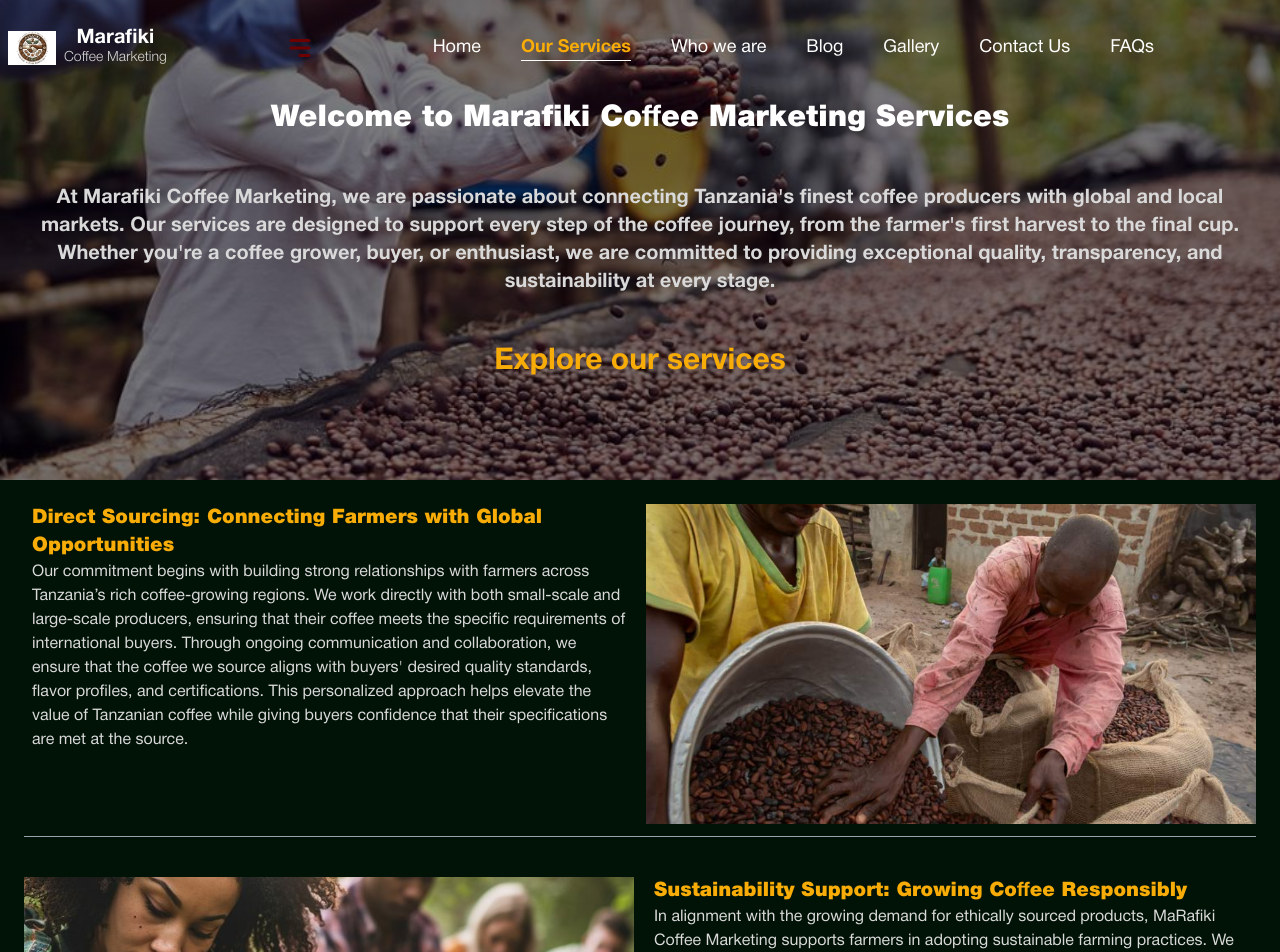
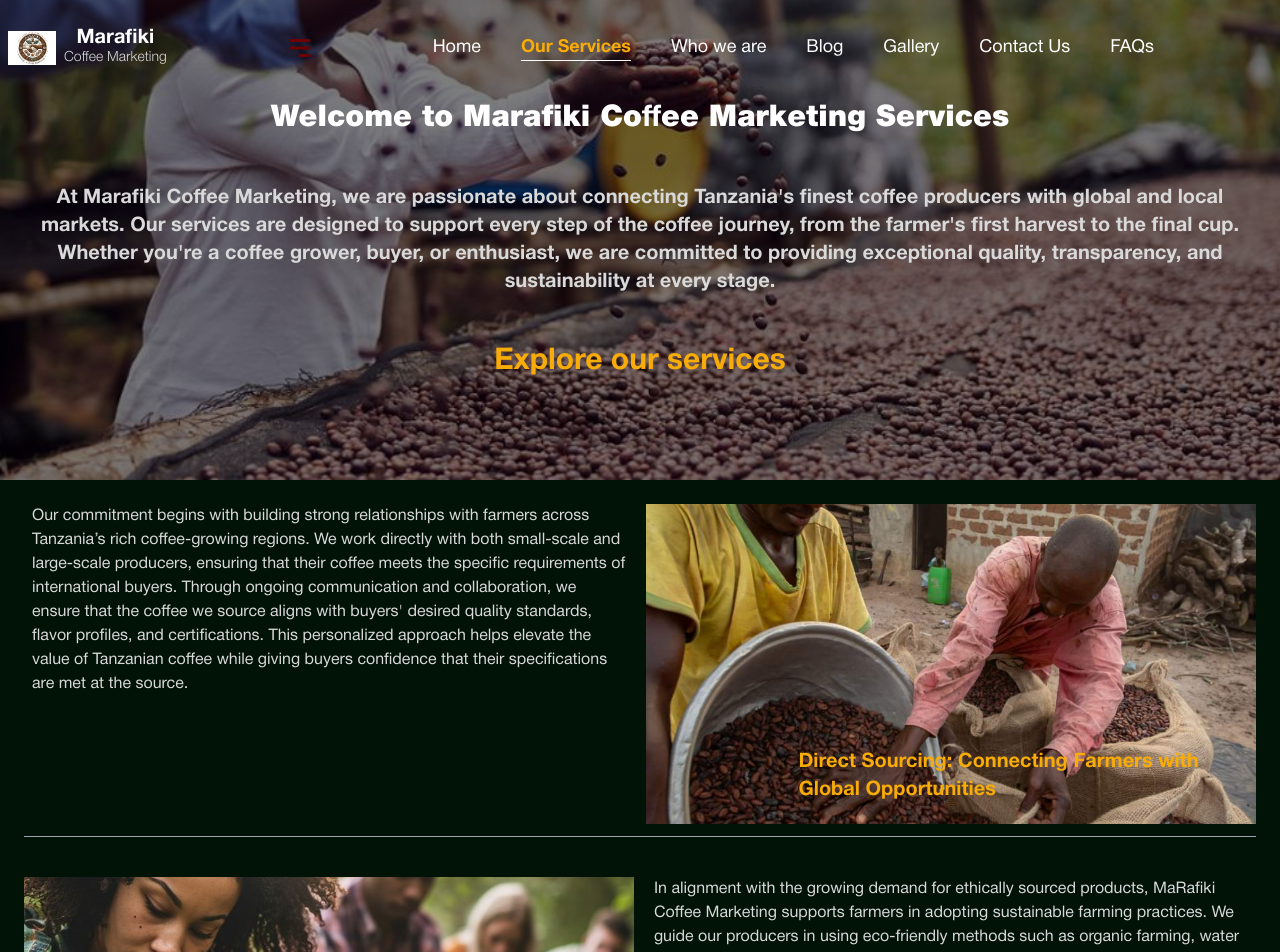
Before and after one commit to Frank-128/marafiki, a Next.js app: page /our-services in a window 1280 px wide. Shown: the top 952 px of the page. Built offline with nearby package versions, Linux system fonts and the light colour scheme.

Commit message:
finished faqs blog and gallery

```diff
--- a/app/our-services/page.jsx
+++ b/app/our-services/page.jsx
@@ -31,17 +31,20 @@
                     key={i}
                     className={`flex flex-col sm:flex-row ${i % 2 === 0 && 'sm:flex-row-reverse'} gap-3 pb-3 border-b-[0.8px] border-gray-400`}
                     >
+                    <div className={"relative basis-1/2 w-[90vw] group sm:w-[30vw] cursor-pointer h-[40vh]"}>
+
                         <Image
                             src={item.img}
                             alt="image data"
                              width={200}
                             height={200}
-                            className="basis-1/2 w-[90vw] sm:w-[30vw] h-[40vh] object-cover"
+                            className="h-full w-full object-cover group-hover:opacity-20"
                         />
-                        <div id={item.id} className={"flex flex-col basis-1/2 px-2 "}>
-                            <h1 className="font-black sm:text-xl text-lg text-yellowColor">
+                            <h1 className="font-bold absolute group-hover:font-black  bottom-5 place-content-center left-1/4 sm:text-xl text-lg text-yellowColor">
                                 {item.title}
                             </h1>
+                    </div>
+                        <div id={item.id} className={"flex flex-col basis-1/2 px-2 "}>
                             <p className={'text-[#d9d9d9]'}>{item.description}</p>
                         </div>
                     </div>
```
